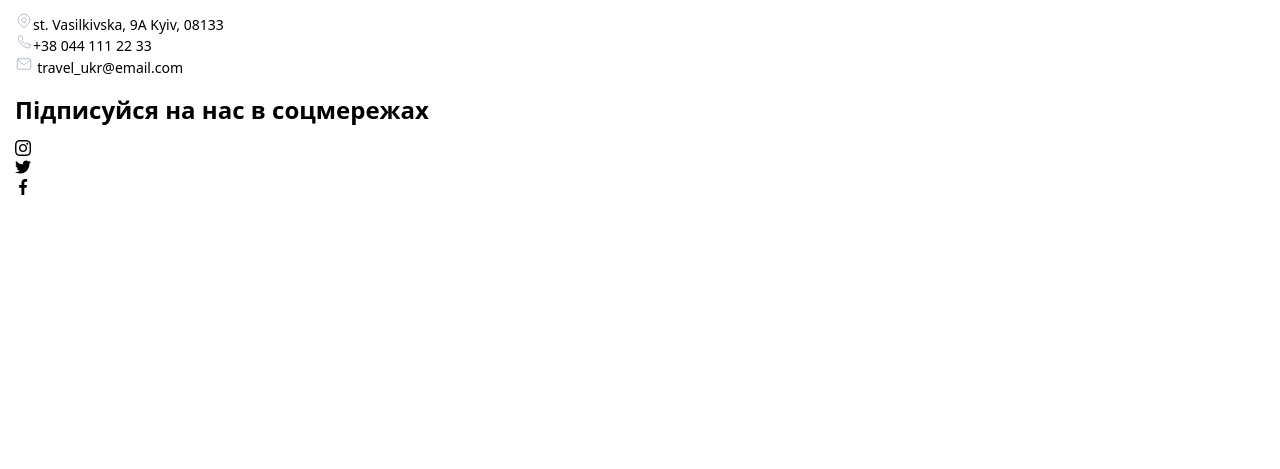
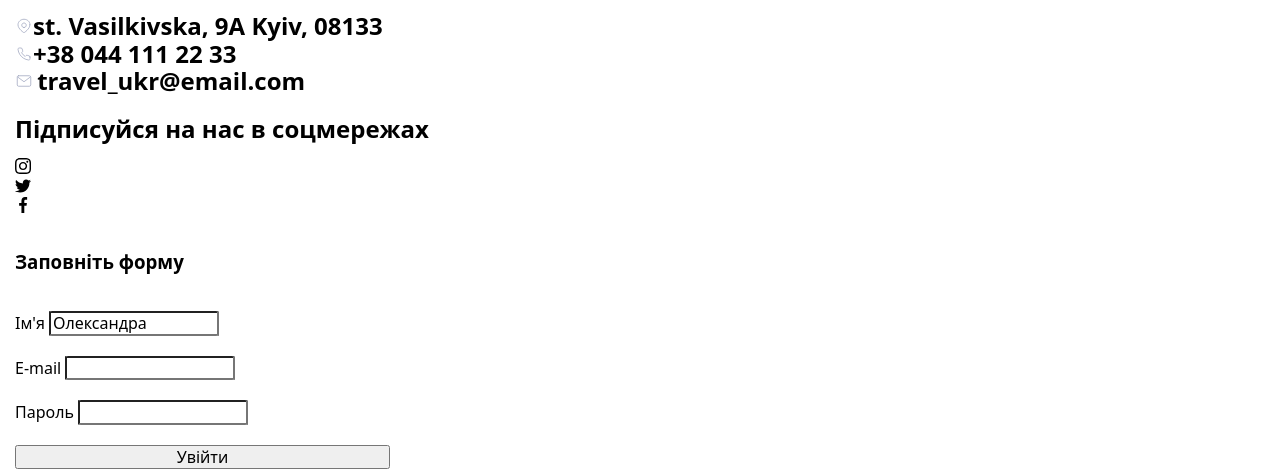
Before and after one commit to janedaniels/TravelUkraine, a plain HTML site: page index.html in a window 1280 px wide. Shown: the part 681-1150 px from the top of the page. Before the commit the page ends 895 px from the top, so only its background shows below. Drawn offline with nearby package versions, Linux system fonts and the light colour scheme; files whose address does not match are found by name.

Commit message:
with form

```diff
--- a/index.html
+++ b/index.html
@@ -1,5 +1,5 @@
 <!DOCTYPE html>
-<html lang="uk">
+<html lang="uc">
 
 <head>
     <meta charset="UTF-8">
@@ -97,7 +97,7 @@
             border-radius: 2%;
         }
 
-        aside>div {
+        aside > div {
             display: flex;
             flex-wrap: wrap;
             gap: 8px;
@@ -114,6 +114,13 @@
             font-size: 14px;
             font-weight: 300;
         }
+        form {
+            max-width: 30%;
+            display: flex;
+            flex-direction: column;
+            gap: 20px;
+        }
+
     </style>
     <link href="
     https://cdn.jsdelivr.net/npm/modern-normalize@2.0.0/modern-normalize.min.css
@@ -125,7 +132,6 @@
         rel="stylesheet">
     <!-- <link rel="stylesheet" href="./style/style.css"> -->
 </head>
-
 <body>
     <header class="page-header">
         <nav class="page-nav">
@@ -187,59 +193,8 @@
                 </div>
                 <button type="submit">Відправити</button>
             </aside>
-            </div>
         </article>
-        <!-- <article class="article-zam container">
-            <img class="zam-img" src="" alt="zamok-shenborniv" width="" height="">
-            <h2>Палац графів Шенборнів</h2>
-            <p>Сьогодні це – санаторій “Карпати”, а колись тут, у Закарпатській області, австрійські графи Шенборни збудували свою резиденцію та мисливський будинок. Особливістю замку є те, що побудовано його за принципом астрономічного року: 365 вікон (365 днів), 52 димарі (52 тижнів у році), 12 веж (12 місяців), 7 виходів (7 днів тижня). До сьогодні на стінах палацу залишились фамільні герби, що належали колись Шенборнам. Побудовано замок у традиціях французького Ренесансу, що додає йому витонченої чарівності та шарму.<a href="#" class="read-more link ">&nbsp;&nbsp;читати посністю ...</a></p>
-        <aside>
-            <h2>Найпопулярніші статті:</h2>
-            <ul class="list">
-                <li><a class="link" href="#">Олеський замок</a></li>
-                <li><a class="link" href="#">Аккерманська фортеця</a></li>
-                <li><a class="link" href="#">Шарівський замок у Харківській області</a></li>
-                <li><a href="#" class="read-more link ">Ще більше статей ...</a></li>
-            </ul>
-            <h3>Підпишись на cтатті автора!</h3>
-            <div>
-                <label for="email">email:</label>
-                <input type="email" id="email" name="user_email">
-            </div>
-            <div>
-                <label for="subscription">Хочу отримувати новини</label>
-                <input id="subscription" type="checkbox" name="subscription" class="subscription-button">
-            </div>
-            <button type="submit">Відправити</button>
-        </aside>
-        </article> -->
-        <!-- <article class="article-zam container">
-            <img class="zam-img" src="" alt="zamok-razymovskogo" width="" height="">
-            <h2>Палац Кирила Разумовського</h2>
-            <p>Історія палацу в Батурині разюче схожа з історією Маріїнського в Києві. З міркувань графа, палац повинен був виконувати роль штаб-квартири для українських гетьманів, куди б вони з’їжджалися на термінові наради. Однак відразу після кончини Розумовського гетьманів більше не призначали. Спадкоємці відмовилися від маєтку через його провінційність і палац залишився в забутті. Близько 100 довгих років маєток не піддавався реставрації, але в 1908 році онук гетьмана вирішив взятися за замок і повернути йому колишній вигляд. Та цьому не судилося реалізуватися, адже наближався 1917 рік, і за вікнами вже «виднілися червоні прапори». Сучасного вигляду палац набув з 2003 року. На даний момент в залах маєтку проходять розкішні бали і виставки фамільних цінностей.<a href="#" class="read-more link ">&nbsp;&nbsp;читати посністю ...</a></p>
-        </article> -->
-        <!-- <section class="section-priv-articles container">
-            <h2>Найпопулярніші статті:</h2>
-            <ul class="list">
-                <li><a class="link" href="#">Олеський замок</a></li>
-                <li><a class="link" href="#">Аккерманська фортеця</a></li>
-                <li><a class="link" href="#">Шарівський замок у Харківській області</a></li>
-                <li><a href="#" class="read-more link ">Ще більше статей ...</a></li>
-            </ul>
-            <div>
-            <h3>Підпишись на новини!</h3>
-                <div>
-                <label for="email">email:</label>
-                <input type="email" id="email" name="user_email">
-                </div>
-                <div>
-                <label for="subscription">Хочу отримувати новини</label>
-                <input id="subscription" type="checkbox" name="subscription" class="subscription-button">
-                </div>
-                <button type="submit">Відправити</button>
-                </div>
-        </section> -->
-        <footer id="contact">
+        <section>
             <h2 class="">Контакти</h2>
             <ul>
                 <li>
@@ -259,6 +214,8 @@
                     <a href="mailto:travel_ukr@email.com">travel_ukr@email.com</a>
                 </li>
             </ul>
+        </section>
+        <footer id="contact">
             <h2>Підписуйся на нас в соцмережах</h2>
             <ul>
                 <li><a href="#" target="_blank"><svg width="16" height="16">
@@ -274,6 +231,23 @@
                         </svg></a>
                 </li>
             </ul>
+            <form>
+                <h3>Заповніть форму</h3>
+                <div>
+                    <label for="name" class="label">Ім'я</label>
+                    <input type="text" required id="name" value="Олександра">
+                </div>
+                <div>
+                    <label for="email">E-mail</label>
+                    <input type="email" id="email" required>
+                </div>
+                <div>
+                    <label for="password">Пароль</label>
+                    <input type="password" required id="password">
+                </div>
+                <button type="submit">Увійти</button>
+            </form>
         </footer>
     </main>
 </body>
+</html>
```
